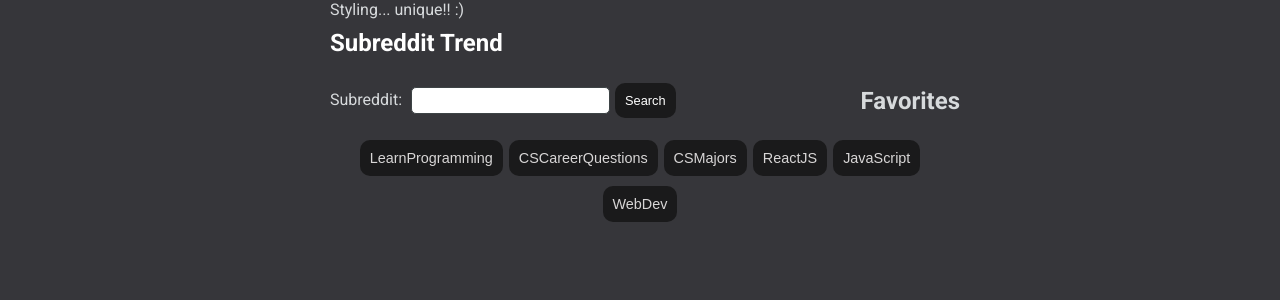
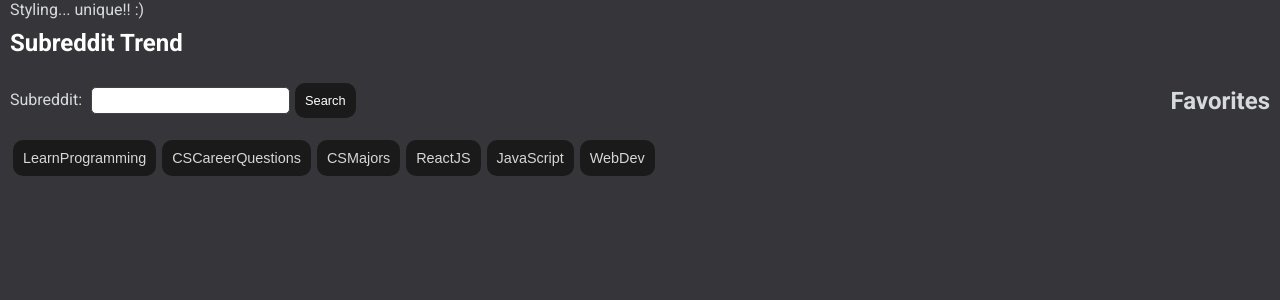
Before and after one commit to sametkayik/subreddit-trend, a React (Vite) app: page / in a window 1280 px wide. Shown: the top 300 px of the page. Built offline with nearby package versions, Linux system fonts and the light colour scheme.

Commit message:
Make cards wide

```diff
--- a/src/App.css
+++ b/src/App.css
@@ -3,16 +3,14 @@ body {
   background-color: #36363a;
   color: #d7dadc;
   margin: 0 auto;
-  max-width: 50%;
+  max-width: 100%;
   display: flex;
   flex-direction: column;
-  justify-content: center;
-  align-items: center;
 }
 
 /* Form */
 form {
-  margin-left: 10px;
+  margin: 0 10px 0 10px;
   display: flex;
   flex-direction: row;
 }
@@ -23,12 +21,6 @@ h1,
   margin: 10px 0 10px 10px;
   font-size: 1.5rem;
   color: #fff;
-}
-
-.categories {
-  display: flex;
-  flex-wrap: wrap;
-  justify-content: center;
 }
 
 /* Buttons */
@@ -86,7 +78,7 @@ h1,
   background-color: #1a1a1b;
   border-radius: 10px;
   padding: 10px;
-  margin-bottom: 10px;
+  margin: 0 10px 10px 10px;
   box-shadow: 0px 4px 10px rgba(0, 0, 0, 0.1);
 }
 
@@ -125,7 +117,7 @@ h1,
   line-height: 1.5rem;
   padding: 0 0 10px 10px;
   margin: 0;
-  max-width: 70ch;
+  max-width: 80ch;
   overflow: hidden;
   text-overflow: ellipsis;
   word-wrap: break-word;
--- a/src/components/FavoritesList.jsx
+++ b/src/components/FavoritesList.jsx
@@ -19,6 +19,7 @@ export const FavoritesList = () => {
 
   return (
     <div className="favorites">
+      <div style={{ margin: "0 10px" }}>
         <span>Styling... unique!! :)</span>
         <h1 className="title" style={{ marginLeft: "0" }}>
           {" "}
@@ -36,6 +37,7 @@ export const FavoritesList = () => {
             <h2>Home Page</h2>
           </Link>
         </div>
+      </div>
       {favorites.map((item, index) => (
         <Post key={index} item={item} />
       ))}
--- a/src/components/SubredditForm.jsx
+++ b/src/components/SubredditForm.jsx
@@ -22,6 +22,7 @@ function SubredditForm(props) {
           display: "flex",
           alignItems: "center",
           justifyContent: "space-between",
+          margin: "0 10px",
         }}
       >
         <div>
@@ -49,7 +50,7 @@ function SubredditForm(props) {
           </Link>
         </div>
       </form>
-      <div className="categories">
+      <div className="categories" style={{ margin: "0 10px" }}>
         <button onClick={() => props.onSubredditChange("learnprogramming")}>
           LearnProgramming
         </button>
```
Lines whose indentation alone changed are shown as unchanged.
